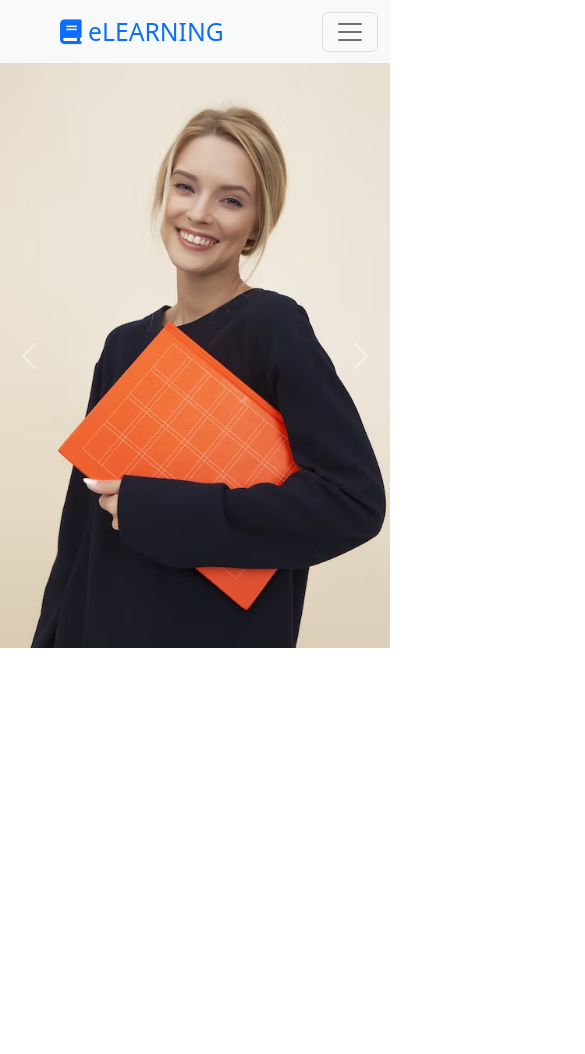
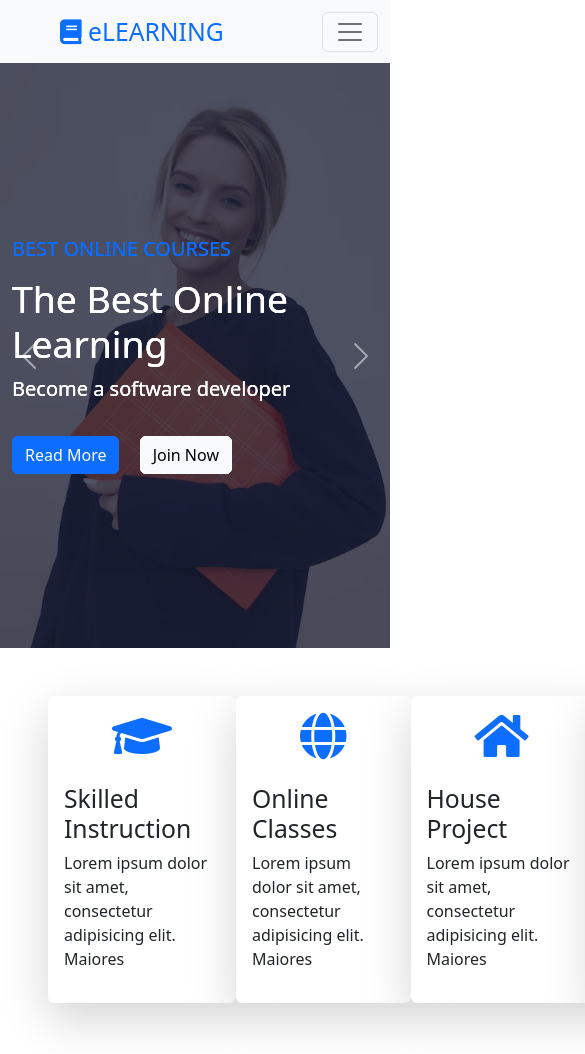
Before and after one commit to MamaFati/eLearning, a plain HTML site: page index.html in a window 390 px wide. Shown: the top 1054 px of the page, 585 px wide, since content can reach past the window. Before the commit the page ends 844 px from the top, so only its background shows below. Drawn offline with nearby package versions, Linux system fonts and the light colour scheme.

Commit message:
Latest Update

```diff
--- a/index.html
+++ b/index.html
@@ -13,10 +13,14 @@
       type="text/css"
     />
     <!-- font awsome icons link -->
-    <script
-      src="https://kit.fontawesome.com/a076d05399.js"
-      crossorigin="anonymous"
-    ></script>
+    <link
+      href="https://cdnjs.cloudflare.com/ajax/libs/font-awesome/5.10.0/css/all.min.css"
+      rel="stylesheet"
+    />
+    <link
+      href="https://cdn.jsdelivr.net/npm/bootstrap-icons@1.4.1/font/bootstrap-icons.css"
+      rel="stylesheet"
+    />
     <!-- My bootsrap link -->
     <link
       href="https://cdn.jsdelivr.net/npm/bootstrap@5.2.3/dist/css/bootstrap.min.css"
@@ -93,6 +97,7 @@
         data-bs-ride="carousel"
       >
         <div class="carousel-inner">
+          <!-- first carousel -->
           <div class="carousel-item active" data-bs-interval="10000">
             <img
               src="./images/photo-1544717305-2782549b5136.avif "
@@ -100,12 +105,110 @@
               alt="..."
             />
           </div>
+          <div
+            class="position-absolute top-0 start-0 w-100 h-100 d-flex align-items-center"
+            style="background: rgba(24, 29, 56, 0.7)"
+          >
+            <div class="container">
+              <div class="row justify-content-start">
+                <div class="col-sm-10 col-lg-8">
+                  <h5
+                    class="text-primary text-uppercase mb-3 animated slideInDown"
+                  >
+                    Best Online Courses
+                  </h5>
+                  <h1 class="display-3 text-white animated slideInDown">
+                    The Best Online Learning
+                  </h1>
+                  <p class="fs-5 text-white mb-4 pb-2">
+                    Become a software developer
+                  </p>
+                  <a
+                    href=""
+                    class="btn btn-primary py-md-3 px-md-5 me-3 animated slideInLeft"
+                    >Read More</a
+                  >
+                  <a
+                    href=""
+                    class="btn btn-light py-md-3 px-md-5 animated slideInRight"
+                    >Join Now</a
+                  >
+                </div>
+              </div>
+            </div>
+          </div>
+          <!-- second carousel -->
           <div class="carousel-item" data-bs-interval="2000">
             <img
-              src="./images/photo-1544717305-2782549b5136.avif "
+              src="./images/carousel-1.jpg "
               class="d-block w-100 img-fluid"
               alt="..."
             />
+          </div>
+          <div
+            class="position-absolute top-0 start-0 w-100 h-100 d-flex align-items-center"
+            style="background: rgba(24, 29, 56, 0.075)"
+          >
+            <div class="container">
+              <div class="row justify-content-start">
+                <div class="col-sm-10 col-lg-8">
+                  <h5
+                    class="text-primary text-uppercase mb-3 animated slideInDown"
+                  >
+                    Best Online Courses
+                  </h5>
+                  <h1 class="display-3 text-white animated slideInDown">
+                    The Best Online Learning
+                  </h1>
+                  <p class="fs-5 text-white mb-4 pb-2">
+                    Become a software developer
+                  </p>
+                  <a
+                    href=""
+                    class="btn btn-primary py-md-3 px-md-5 me-3 animated slideInLeft"
+                    >Read More</a
+                  >
+                  <a
+                    href=""
+                    class="btn btn-light py-md-3 px-md-5 animated slideInRight"
+                    >Join Now</a
+                  >
+                </div>
+              </div>
+            </div>
+          </div>
+          <!-- Third carousel -->
+          <div
+            class="position-absolute top-0 start-0 w-100 h-100 d-flex align-items-center"
+            style="background: rgba(24, 29, 56, 0.075)"
+          >
+            <div class="container">
+              <div class="row justify-content-start">
+                <div class="col-sm-10 col-lg-8">
+                  <h5
+                    class="text-primary text-uppercase mb-3 animated slideInDown"
+                  >
+                    Best Online Courses
+                  </h5>
+                  <h1 class="display-3 text-white animated slideInDown">
+                    The Best Online Learning
+                  </h1>
+                  <p class="fs-5 text-white mb-4 pb-2">
+                    Become a software developer
+                  </p>
+                  <a
+                    href=""
+                    class="btn btn-primary py-md-3 px-md-5 me-3 animated slideInLeft"
+                    >Read More</a
+                  >
+                  <a
+                    href=""
+                    class="btn btn-light py-md-3 px-md-5 animated slideInRight"
+                    >Join Now</a
+                  >
+                </div>
+              </div>
+            </div>
           </div>
           <div class="carousel-item">
             <img
@@ -134,6 +237,53 @@
           <span class="visually-hidden">Next</span>
         </button>
       </div>
+      <!-- End slider -->
+      <!-- Services -->
+      <div class="d-flex justify-content-evenly mx-5 my-5">
+        <div class="shadow-lg p-3 mb-5 bg-body rounded">
+          <!-- icon -->
+          <div>
+            <i class="fa fa-3x fa-graduation-cap text-primary mb-4 mx-5"></i>
+          </div>
+          <h2>Skilled Instruction</h2>
+          <p>
+            Lorem ipsum dolor sit amet, consectetur adipisicing elit. Maiores
+          </p>
+        </div>
+        <div class="shadow-lg p-3 mb-5 bg-body rounded">
+          <!-- icon -->
+          <div><i class="fa fa-3x fa-globe text-primary mb-4 mx-5"></i></div>
+          <h2>Online Classes</h2>
+          <p>
+            Lorem ipsum dolor sit amet, consectetur adipisicing elit. Maiores
+          </p>
+        </div>
+        <div class="shadow-lg p-3 mb-5 bg-body rounded">
+          <!-- icon -->
+          <div>
+            <div><i class="fa fa-3x fa-home text-primary mb-4 mx-5"></i></div>
+          </div>
+          <h2>House Project</h2>
+          <p>
+            Lorem ipsum dolor sit amet, consectetur adipisicing elit. Maiores
+          </p>
+        </div>
+        <div class="shadow-lg p-3 mb-5 bg-body rounded">
+          <!-- icon -->
+          <div>
+            <i class="fa fa-3x fa-book-open text-primary mb-4 mx-5"></i>
+          </div>
+          <h2>Skilled Instruction</h2>
+          <p>
+            Lorem ipsum dolor sit amet, consectetur adipisicing elit. Maiores
+          </p>
+        </div>
+      </div>
+      <!-- About Us -->
+      <div>
+        <div></div>
+        <div></div>
+      </div>
     </div>
     <script
       src="https://cdn.jsdelivr.net/npm/@popperjs/core@2.11.6/dist/umd/popper.min.js"
```
Also changed, not shown: images/carousel-1.jpg (added).
